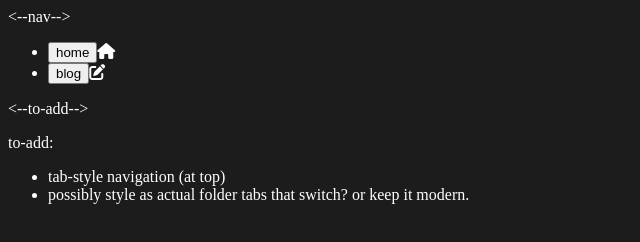
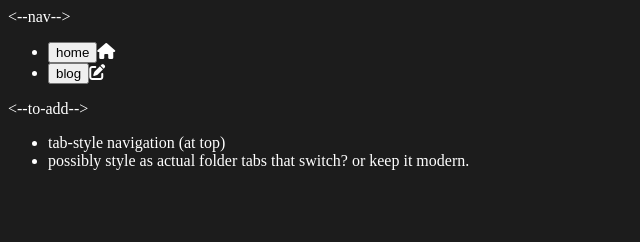
Before and after one commit to shumkr/site, a plain HTML site: page test.html in a window 1280 px wide. Shown: the whole page, without its empty margins (0-640 px from the left). Drawn offline with Linux system fonts and the light colour scheme.

Commit message:
Update test.html

```diff
--- a/test.html
+++ b/test.html
@@ -12,7 +12,6 @@
 </ul>
 
 <--to-add-->
-<p>to-add:</p>
 <ul>
   <li>tab-style navigation (at top)</li>
   <li>possibly style as actual folder tabs that switch? or keep it modern.</li>
```
